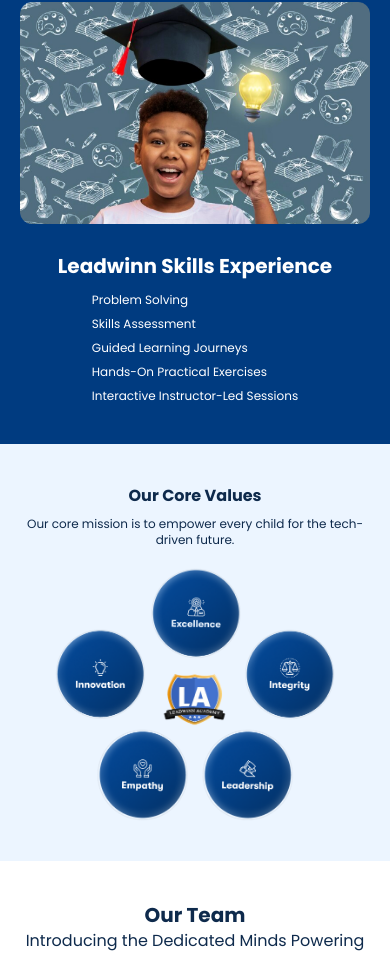
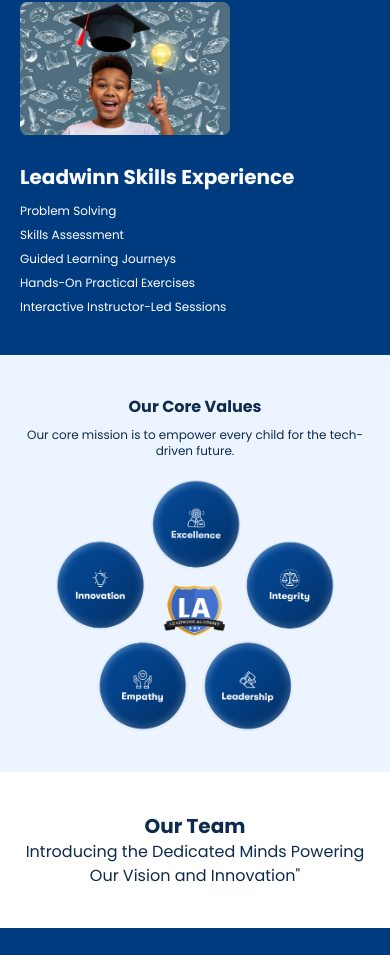
Before and after one commit to Adeleyeha-17/Leadwinn-Academy, a React (Vite) app: page /about in a window 390 px wide. Shown: the part 2669-3624 px from the top of the page. Built offline with nearby package versions, Linux system fonts and the light colour scheme.

Commit message:
updated Experience

```diff
--- a/src/components/Expereince/Experience.tsx
+++ b/src/components/Expereince/Experience.tsx
@@ -4,11 +4,11 @@ export const Experience = () => {
     <div className="bg-footer-blue w-full h-full mt-5 sm:mt-10 font-poppins">
       <div className="md:px-12 px-5 py-10 xl:px-40 md:py-20 lg:max-xl:max-w-6xl mx-auto flex max-sm:flex-col justify-between">
          <div>
-            <img src="./Experience.png" className="sm:w-3/5 lg:w-4/5 max-sm:mb-7"/>
+            <img src="./Experience.png" className="w-3/5 sm:w-4/5 max-sm:mb-7"/>
             </div>
 
-            <div className="text-white flex flex-col justify-center items-center">
-               <h1 className="font-semibold text-xl lg:text-3xl xl:text-4xl sm:w-52 lg:w-80 mb-3 lg:mb-5">Leadwinn Skills Experience</h1>
+            <div className="text-white flex flex-col sm:justify-center sm:items-center">
+               <h1 className="font-semibold text-xl sm:text-2xl lg:text-3xl xl:text-4xl sm:w-52 lg:w-80 mb-3 lg:mb-5">Leadwinn Skills Experience</h1>
                <ul className="flex flex-col gap-2 max-lg:text-xs text-lg">
                   <li>Problem Solving</li>
                   <li>Skills Assessment</li>
```
